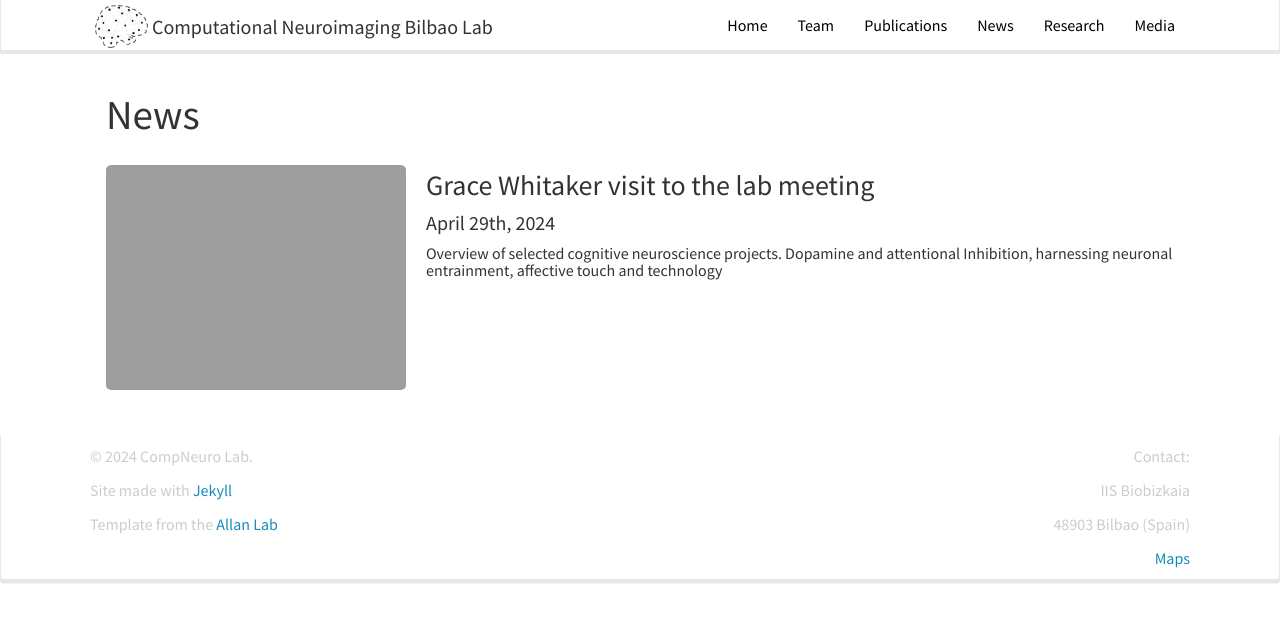
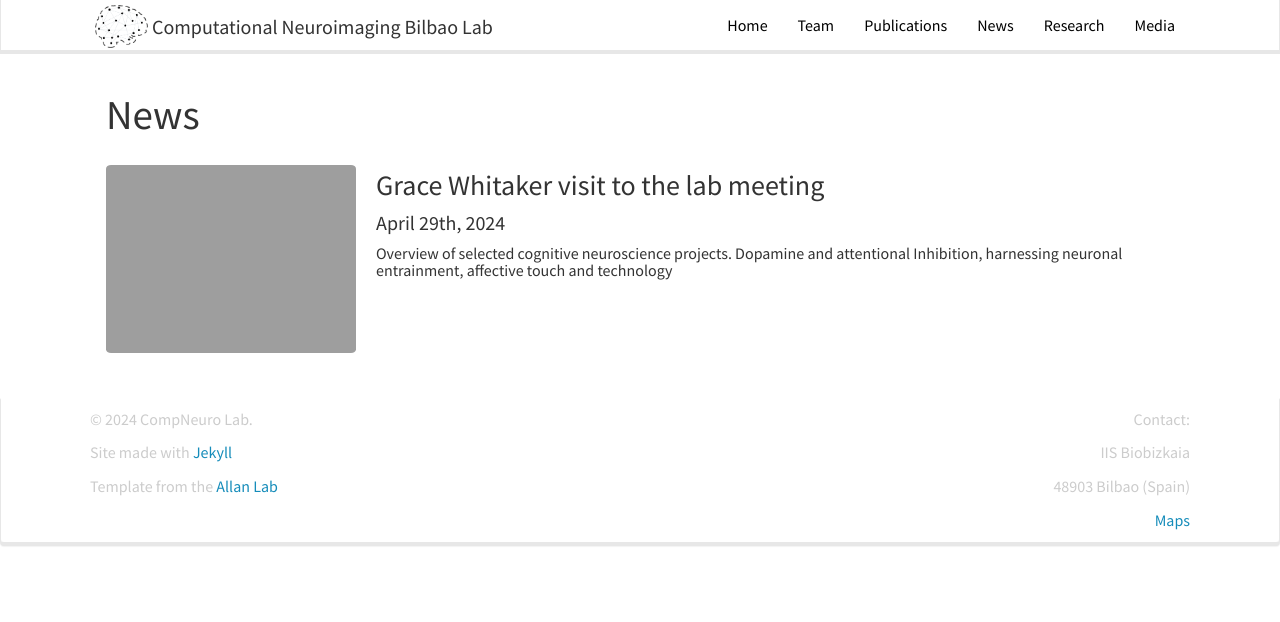
Before and after one commit to itellaetxe/compneurobilbao_website, a Jekyll site: the page built from _pages/allnews.md, in a window 1280 px wide. Shown: the top 622 px of the page. Built offline with Jekyll 4.4.1, drawn with Linux system fonts in a browser that asks for light colours; nearby versions of some CDN libraries.

Commit message:
[news gehitu]

```diff
--- a/_pages/allnews.md
+++ b/_pages/allnews.md
@@ -11,7 +11,7 @@ sitemap: false
 {% for article in site.data.news %}
 <div style="display: flex; align-items: flex-start; margin-bottom: 20px;">
   <div style="margin-right: 20px;">
-  <img src="{{ site.url }}{{ site.baseurl }}/images/newspic/{{ article.image }}" style="max-width: 300px; height: auto; display: block;">
+  <img src="{{ site.url }}{{ site.baseurl }}/images/newspic/{{ article.image }}" style="max-width: 250px; height: auto; display: block;">
   </div>
   <div style="flex-grow: 1;">
   <h3>{{ article.headline }}</h3>
```
